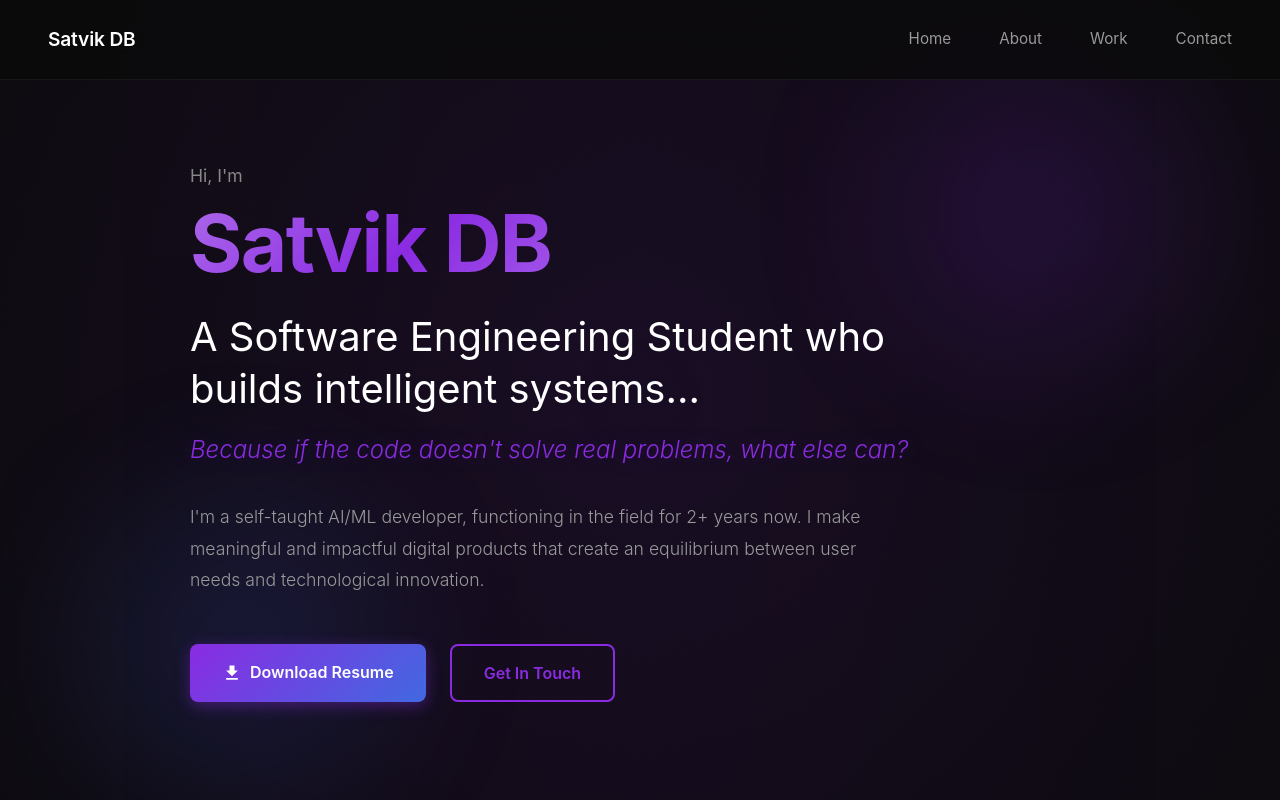
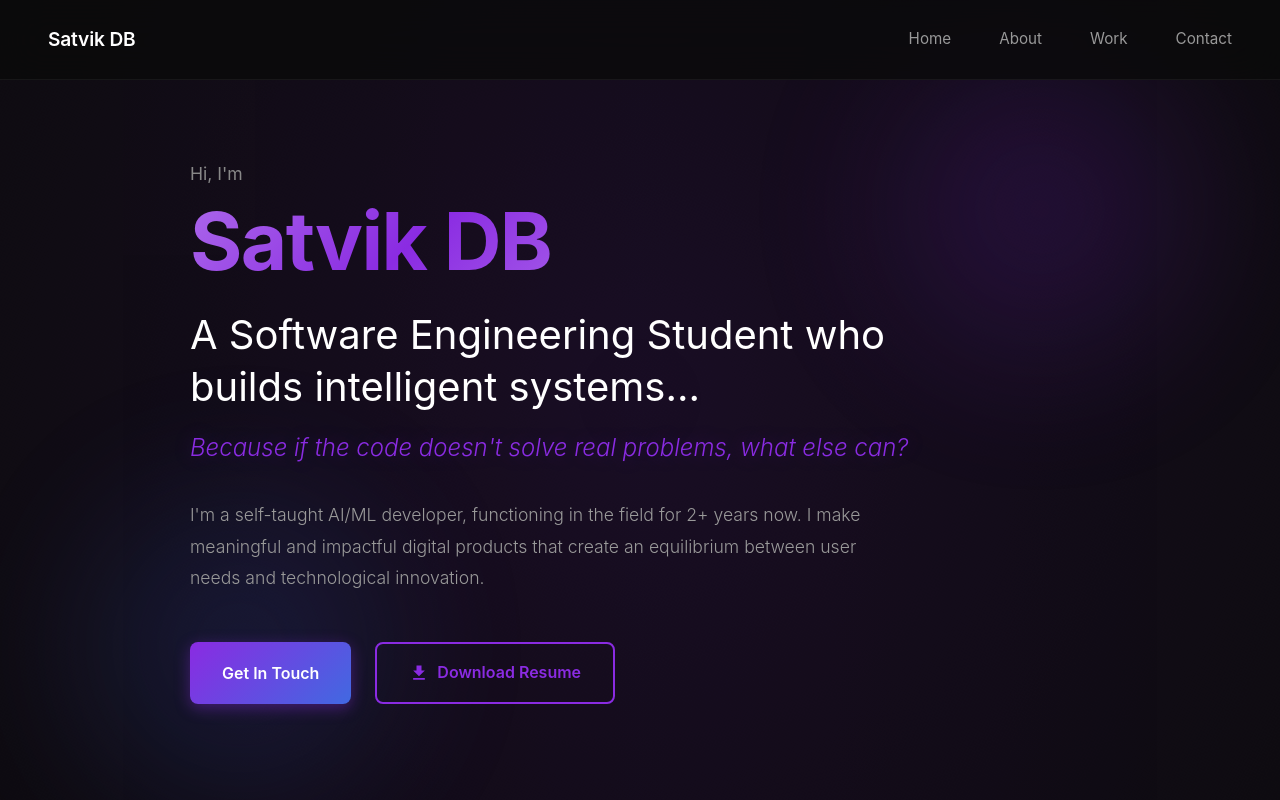
Before and after one commit to SatvikDB/Portfolio, a React (Vite) app: page / in a window 1280 px wide. Shown: the top 800 px of the page. Built offline with nearby package versions, Linux system fonts and the light colour scheme.

Commit message:
Swap button positions: Contact primary, Resume secondary

```diff
--- a/src/components/Hero.jsx
+++ b/src/components/Hero.jsx
@@ -24,19 +24,19 @@ const Hero = () => {
           </p>
 
           <div className="hero-buttons">
+            <button className="btn btn-primary" onClick={() => scrollToSection('contact')}>
+              Get In Touch
+            </button>
             <a
               href="/resume/Satvik_DB_Resume.pdf"
               download="Satvik_DB_Resume.pdf"
-              className="btn btn-primary"
+              className="btn btn-secondary"
             >
               <svg width="20" height="20" viewBox="0 0 24 24" fill="currentColor" style={{ marginRight: '8px' }}>
                 <path d="M19 9h-4V3H9v6H5l7 7 7-7zM5 18v2h14v-2H5z"/>
               </svg>
               Download Resume
             </a>
-            <button className="btn btn-secondary" onClick={() => scrollToSection('contact')}>
-              Get In Touch
-            </button>
           </div>
         </div>
       </div>
```
